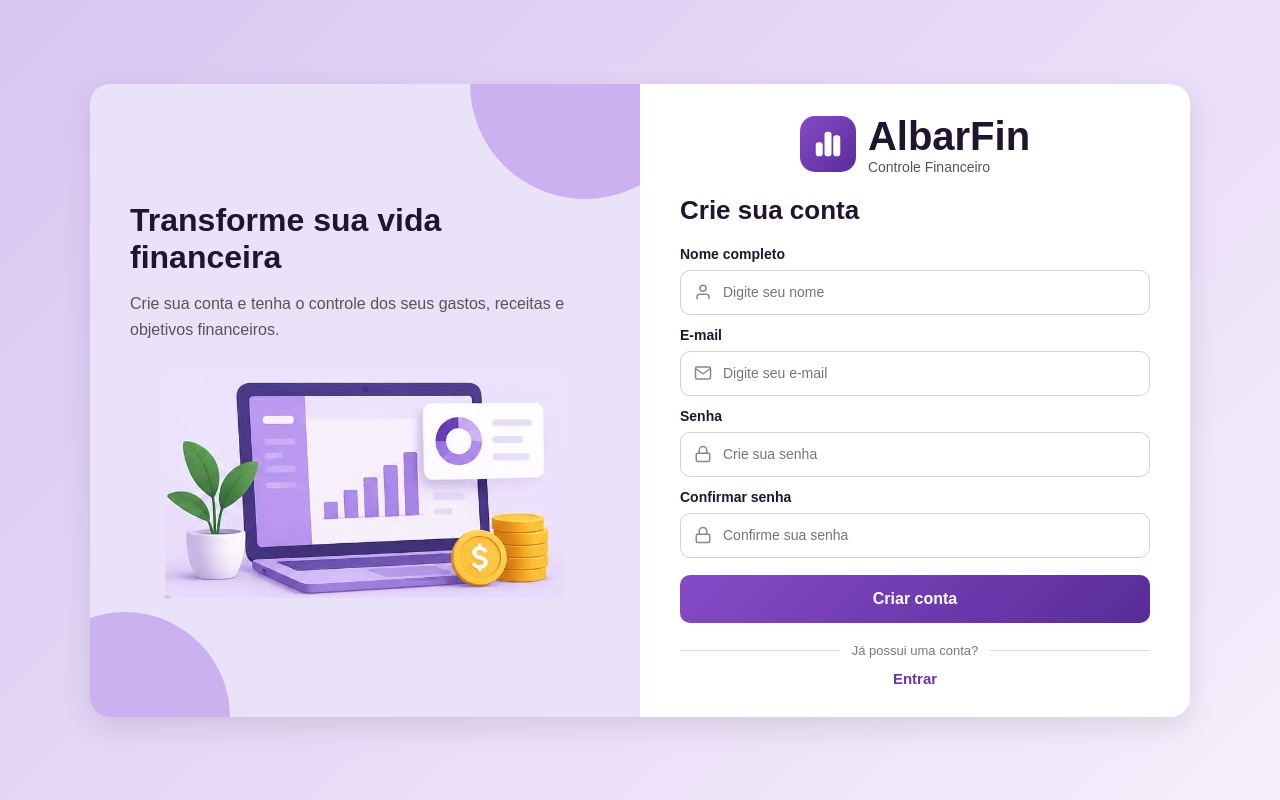
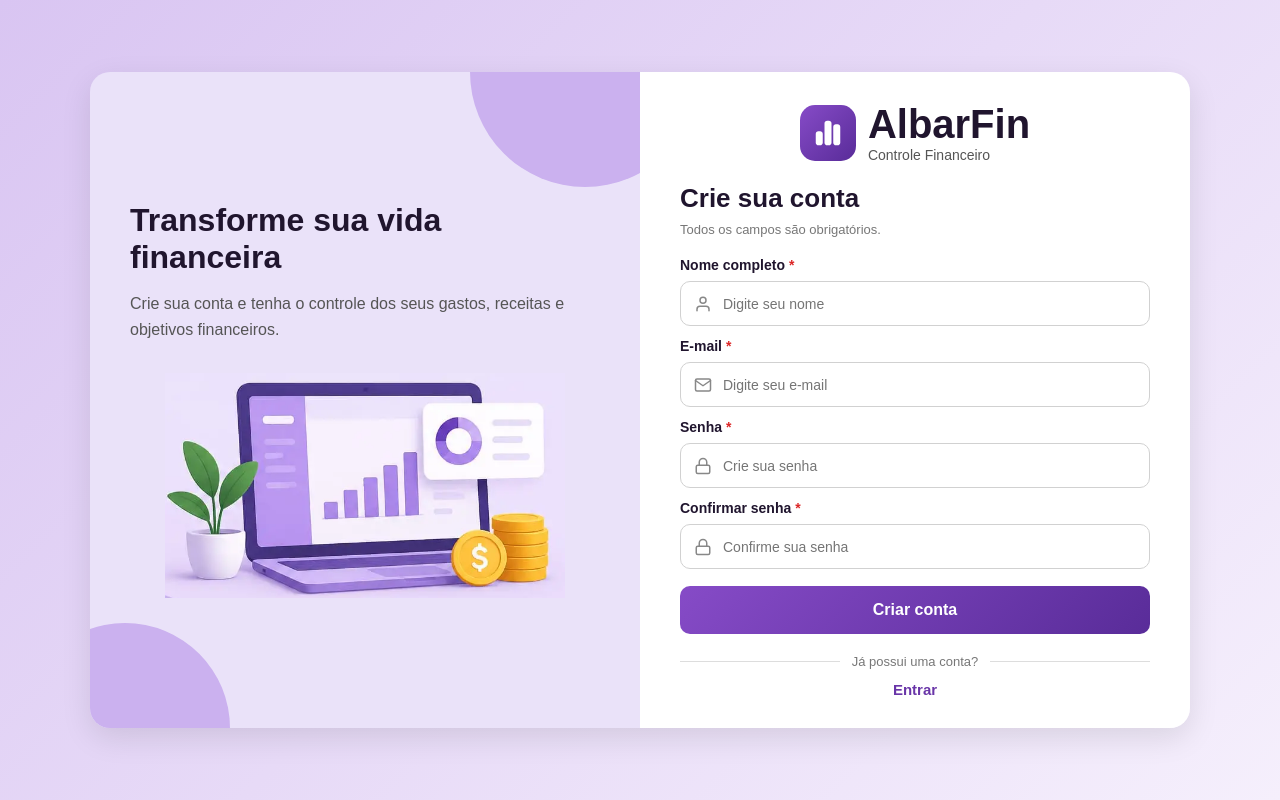
Before and after one commit to MariaAlbarado/finora, a React (Vite) app in the folder finora/: page /cadastro in a window 1280 px wide. Built offline with nearby package versions, Linux system fonts and the light colour scheme.

Commit message:
Adicionando indicação de campos obrigatórios na tela de cadastro

```diff
--- a/finora/src/pages/Cadastro.module.css
+++ b/finora/src/pages/Cadastro.module.css
@@ -92,6 +92,12 @@
   font-weight: 700;
 }
 
+.aviso {
+  font-size: 13px;
+  color: #777777;
+  margin-top: 8px;
+}
+
 .logo {
   display: flex;
   align-items: center;
@@ -138,6 +144,10 @@
   font-size: 14px;
   font-weight: 600;
   color: #20152e;
+}
+
+.campo label span {
+  color: #dc2626;
 }
 
 .inputContainer {
--- a/finora/src/pages/Cadastro.tsx
+++ b/finora/src/pages/Cadastro.tsx
@@ -35,12 +35,16 @@ function Cadastro() {
 
           <h1>Crie sua conta</h1>
 
+          <p className={styles.aviso}>Todos os campos são obrigatórios.</p>
+
           <form
             className={styles.formulario}
             onSubmit={(event) => event.preventDefault()}
           >
             <div className={styles.campo}>
-              <label htmlFor="nome">Nome completo</label>
+              <label htmlFor="nome">
+                Nome completo <span>*</span>
+              </label>
 
               <div className={styles.inputContainer}>
                 <FiUser className={styles.iconeInput} />
@@ -56,7 +60,9 @@ function Cadastro() {
             </div>
 
             <div className={styles.campo}>
-              <label htmlFor="email">E-mail</label>
+              <label htmlFor="email">
+                E-mail <span>*</span>
+              </label>
 
               <div className={styles.inputContainer}>
                 <FiMail className={styles.iconeInput} />
@@ -72,7 +78,9 @@ function Cadastro() {
             </div>
 
             <div className={styles.campo}>
-              <label htmlFor="senha">Senha</label>
+              <label htmlFor="senha">
+                Senha <span>*</span>
+              </label>
 
               <div className={styles.inputContainer}>
                 <FiLock className={styles.iconeInput} />
@@ -88,7 +96,9 @@ function Cadastro() {
             </div>
 
             <div className={styles.campo}>
-              <label htmlFor="confirmarSenha">Confirmar senha</label>
+              <label htmlFor="confirmarSenha">
+                Confirmar senha <span>*</span>
+              </label>
 
               <div className={styles.inputContainer}>
                 <FiLock className={styles.iconeInput} />
```
